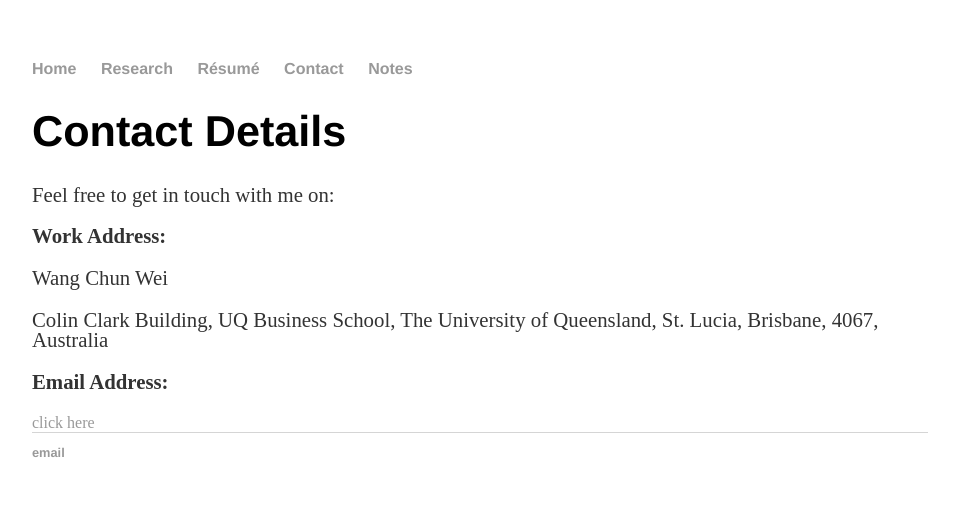
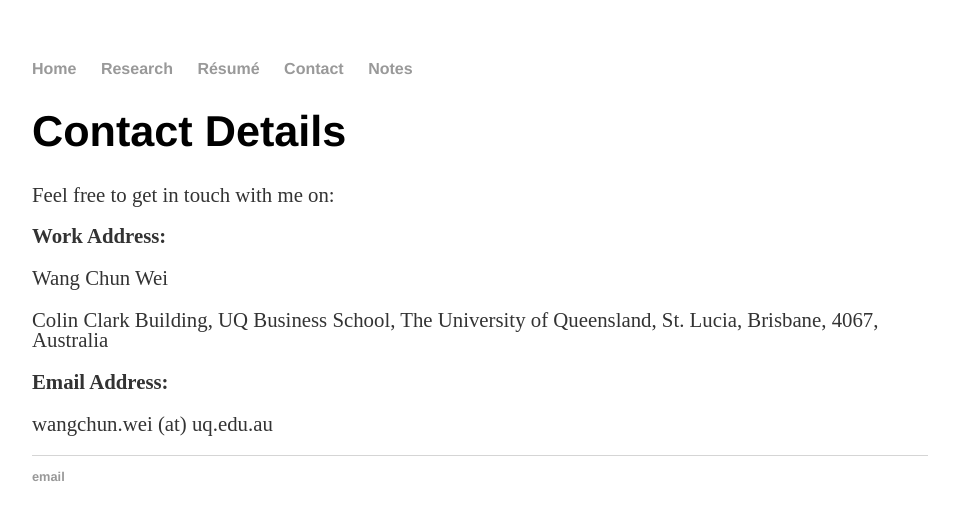
Before and after one commit to weiwangchun/weiwangchun.github.io, a Jekyll site: the page built from contact/index.html, in a window 1280 px wide. Shown: the top 520 px of the page, without its empty margins (160-1119 px from the left). Built offline with Jekyll 4.4.1, drawn with Linux system fonts in a browser that asks for light colours.

Commit message:
Update index.html

```diff
--- a/contact/index.html
+++ b/contact/index.html
@@ -10,6 +10,7 @@ title: Contact Details
 	<p> Wang Chun Wei </p>
 	<p>Colin Clark Building, UQ Business School, The University of Queensland, St. Lucia, Brisbane, 4067, Australia </p>
 
-  <p><strong> Email Address: </strong></p> <a href="mailto:wangchun.wei@uq.edu.au">click here</a>
+  <p><strong> Email Address: </strong></p>
+	<p> wangchun.wei (at) uq.edu.au </p>
 
 </div><!-- /.blurb -->
```
